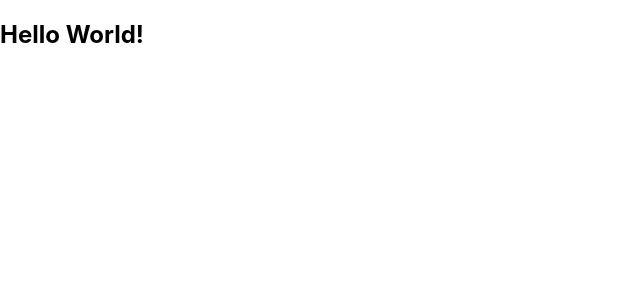
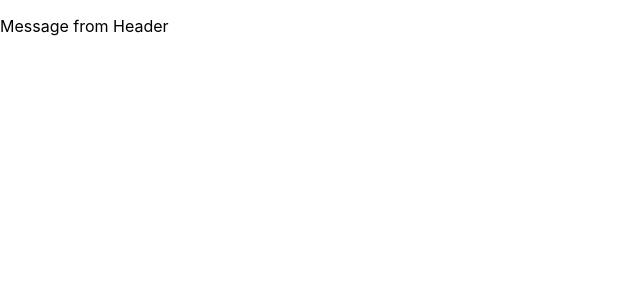
Before and after one commit to suriya216/React, a React (Create React App) app: page / in a window 1280 px wide. Shown: the top 300 px of the page, without its empty margins (0-640 px from the left). Built offline with nearby package versions, Linux system fonts and the light colour scheme.

Commit message:
first component

```diff
--- a/src/App.js
+++ b/src/App.js
@@ -1,9 +1,8 @@
+import Header from "./components/Header";
 
 function App() {
   return (
-    <>
-      <h2>Hello World!</h2>
-    </>
+    <Header />
   );
 }
 
--- a/src/components/Header.js
+++ b/src/components/Header.js
@@ -0,0 +1,9 @@
+function Header(){
+    return(
+        <>
+            <p>Message from Header</p>
+        </>
+    );
+}
+
+export default Header;
```
